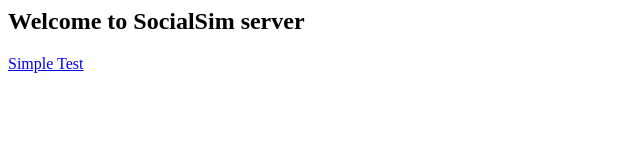
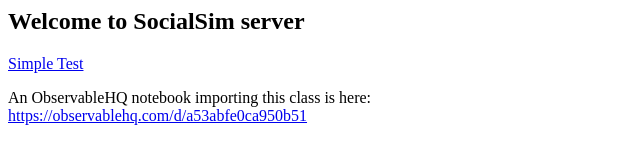
Before and after one commit to WorldViews/SocialSim, a website: page index.html in a window 1280 px wide. Shown: the whole page, without its empty margins (0-640 px from the left). Drawn offline with Linux system fonts and the light colour scheme.

Commit message:
show the Observable notebook that uses it

```diff
--- a/index.html
+++ b/index.html
@@ -5,5 +5,9 @@
     <h2>Welcome to SocialSim server</h2>
 
     <a href="testSim1.html">Simple Test</a>
+    <p>
+        An ObservableHQ notebook importing this class is here:<br>
+        <a href="https://observablehq.com/d/a53abfe0ca950b51">https://observablehq.com/d/a53abfe0ca950b51</a>
+    </p>
 </body>
 </html>
--- a/js/SimV0_1.js
+++ b/js/SimV0_1.js
@@ -230,7 +230,6 @@
 
         static test() {
             console.log("static test 1 called");
-
             var grid4x5 = Sim.genGridGraph(4, 5, 180);
             var grid = Sim.genGridGraph(6, 8, 120);
             console.log("grid", grid);
```
Also changed, not shown: README.md.
